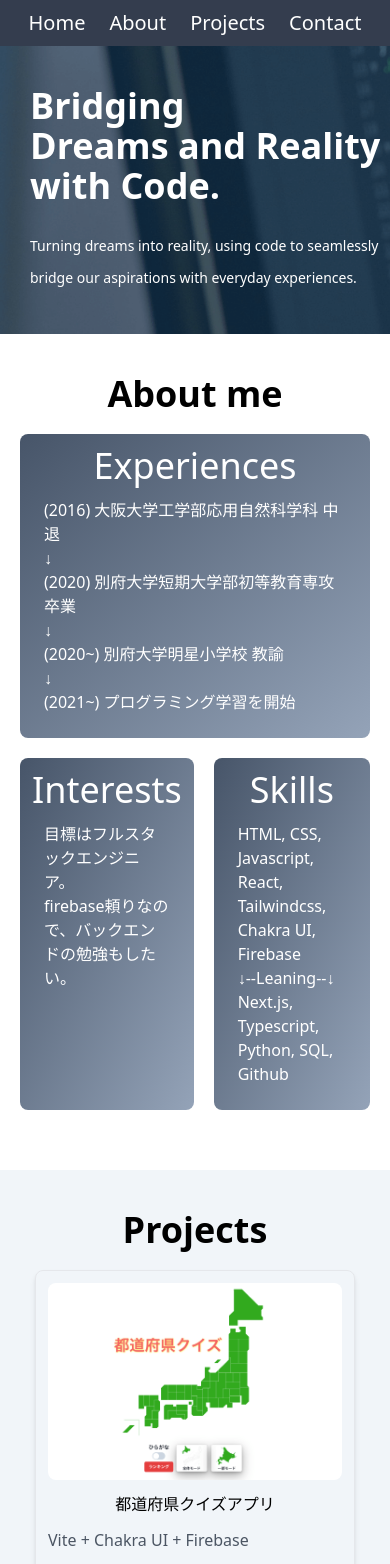
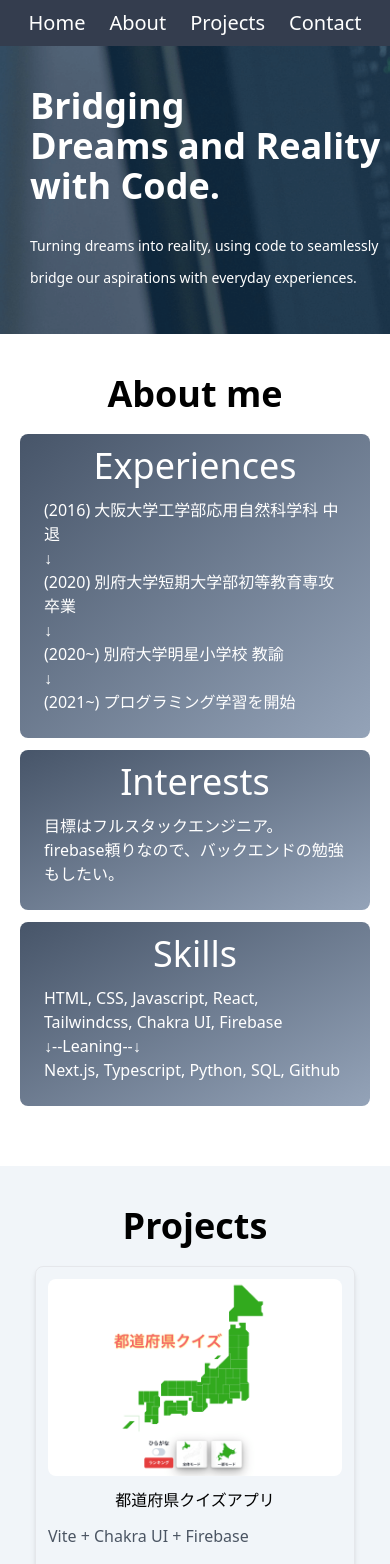
Before and after one commit to MnVOIDnM/my-portfolio, a Next.js app: page / in a window 390 px wide. Shown: the top 1564 px of the page. Built offline with nearby package versions, Linux system fonts and the light colour scheme.

Commit message:
fix responsive design

```diff
--- a/app/components/About.js
+++ b/app/components/About.js
@@ -20,11 +20,11 @@ const About = () => {
   return (
     <section id="about" className="flex flex-col py-10 items-center w-full">
       <h1 className="leading-10 font-bold text-4xl">About me</h1>
-      <div className="w-full flex justify-around flex-wrap p-5 gap-5">
+      <div className="w-full flex justify-around flex-wrap p-5 gap-3">
         {aboutMe.map((item, index) => (
           <div
             key={index}
-            className="flex flex-1 flex-col text-white rounded-lg bg-gradient-to-br from-slate-600 to-slate-400 p-3 "
+            className="flex flex-col w-[400px] text-white rounded-lg bg-gradient-to-br from-slate-600 to-slate-400 p-3 "
           >
             <h2 className="text-center text-4xl">{item.label}</h2>
             <p className="p-3 whitespace-pre-wrap">{item.description}</p>
--- a/app/components/Projects.js
+++ b/app/components/Projects.js
@@ -38,7 +38,9 @@ export default function Projects() {
               src={project.image}
             />
             <h3 className="text-center">{project.title}</h3>
-            <p className=" text-gray-600">{project.description}</p>
+            <p className=" text-gray-600 whitespace-pre-wrap">
+              {project.description}
+            </p>
             <a className="text-blue-400 hover:text-blue-800 cursor-pointer">
               View details
             </a>
```
